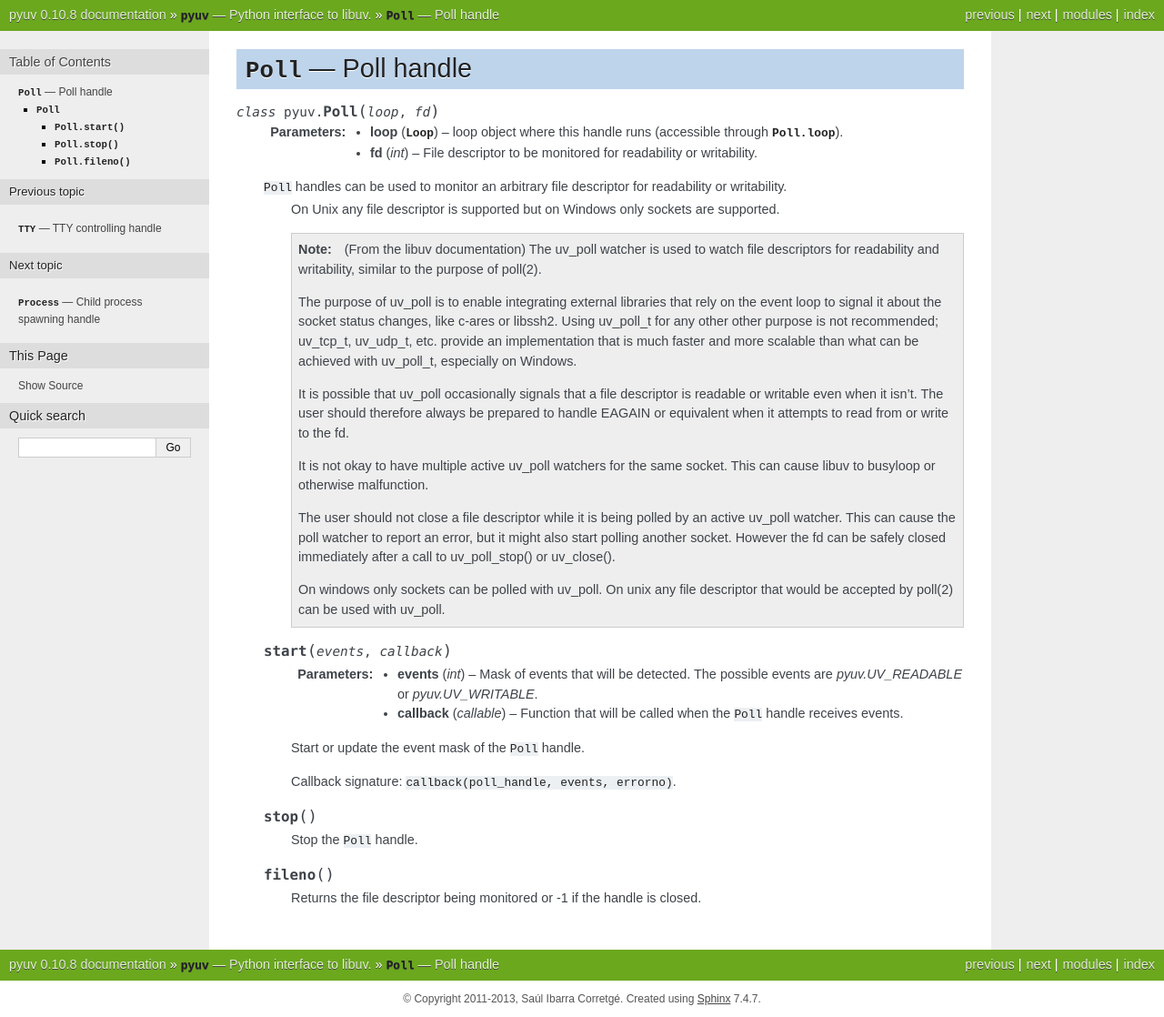
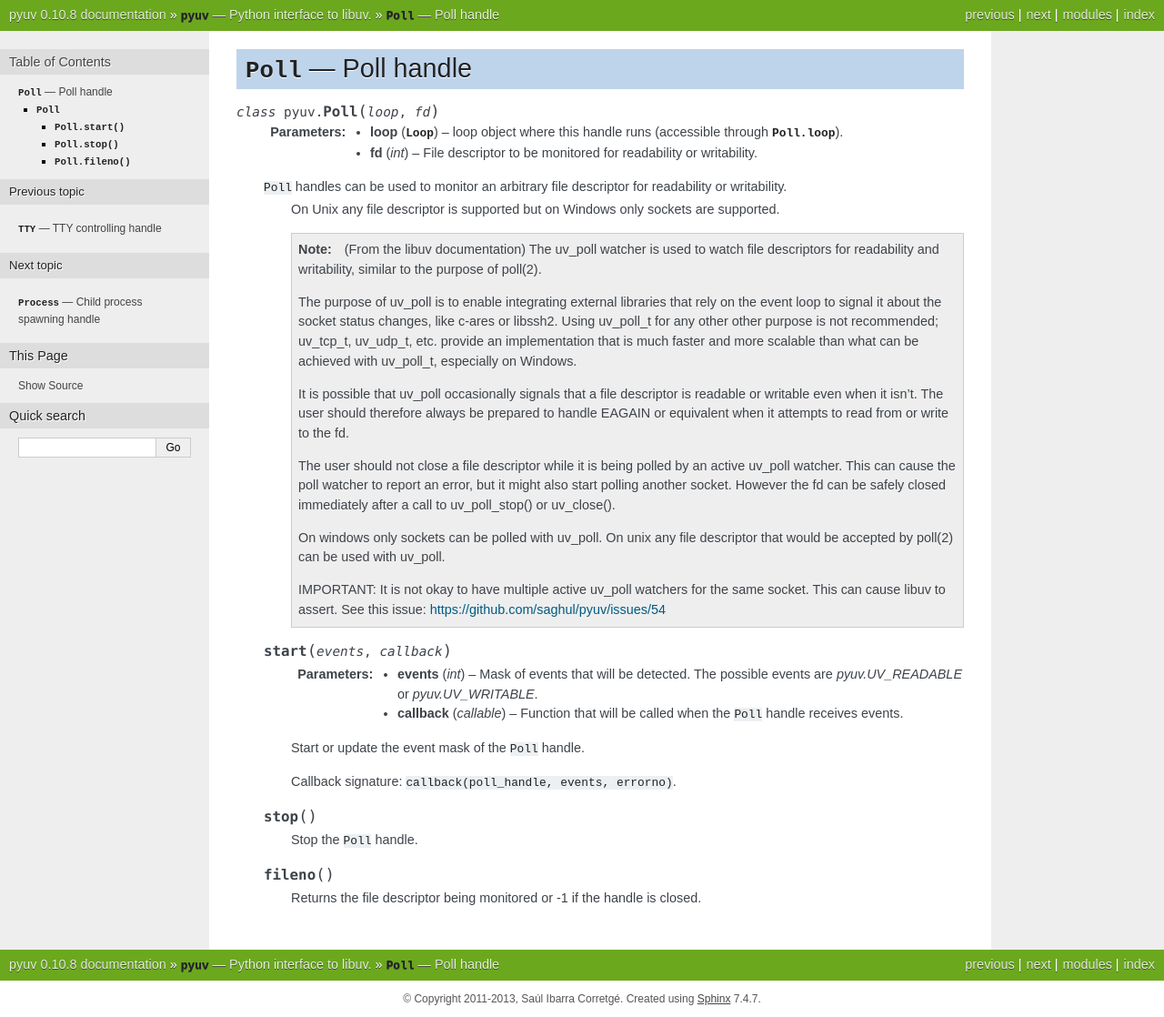
Before and after one commit to saghul/pyuv, a Sphinx documentation site: the page built from docs/poll.rst, in a window 1280 px wide. Shown: the whole page at 91% size. Built offline with Sphinx 7.4.7, drawn with Linux system fonts in a browser that asks for light colours; some of the changed lines change nothing that is shown.

Commit message:
Clarify that only one Poll handle per fd is allowed
Closes #54

```diff
--- a/docs/poll.rst
+++ b/docs/poll.rst
@@ -36,9 +36,6 @@
             be prepared to handle EAGAIN or equivalent when it attempts to read from or
             write to the fd.
 
-            It is not okay to have multiple active uv_poll watchers for the same socket.
-            This can cause libuv to busyloop or otherwise malfunction.
-
             The user should not close a file descriptor while it is being polled by an
             active uv_poll watcher. This can cause the poll watcher to report an error,
             but it might also start polling another socket. However the fd can be safely
@@ -46,6 +43,9 @@
 
             On windows only sockets can be polled with uv_poll. On unix any file
             descriptor that would be accepted by poll(2) can be used with uv_poll.
+
+            IMPORTANT: It is not okay to have multiple active uv_poll watchers for the same socket.
+            This can cause libuv to assert. See this issue: https://github.com/saghul/pyuv/issues/54
 
     .. py:method:: start(events, callback)
 
```
